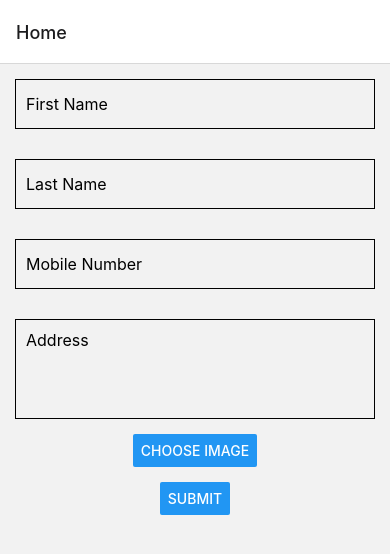
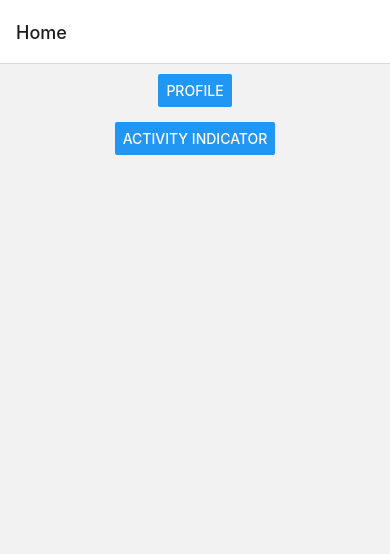
Before and after one commit to ravi-atharva/react-native-demo, a React Native app: screen /Home in a window 390 px wide. Shown: the top 554 px of the page. Built offline with nearby package versions, Linux system fonts and the light colour scheme.

Commit message:
Change Flow

```diff
--- a/App.js
+++ b/App.js
@@ -5,6 +5,7 @@ import { createNativeStackNavigator } from '@react-navigation/native-stack';
 import HomeScreen from './src/Home';
 import LoginScreen from './src/Login';
 import ProfileDetailScreen from './src/ProfileDetails';
+import Profile from './src/Profile';
 
 const Stack = createNativeStackNavigator();
 
@@ -27,6 +28,10 @@ class App extends React.Component {
             name='Profile Details'
             component={ProfileDetailScreen}
           />
+          <Stack.Screen
+            name='Profile'
+            component={Profile}
+          />
         </Stack.Navigator>
       </NavigationContainer>
     );
--- a/src/Home.js
+++ b/src/Home.js
@@ -1,97 +1,31 @@
 import * as React from 'react';
-import { View, TextInput, Button, Alert, Image } from 'react-native';
+import { View, Button } from 'react-native';
 import styles from './styles/DefaultStyle';
-import { launchImageLibrary } from 'react-native-image-picker';
 class HomeScreen extends React.Component {
   constructor(props) {
     super(props);
-    this.state = {
-      fname: '',
-      lname: '',
-      mno: '',
-      address: '',
-      fileUri: ''
-    };
   }
-
-  chooseImage = async () => {
-    let options = {
-      mediaType: 'photo',
-      quality: 1
-    };
-
-    const result = await launchImageLibrary(options);
-    this.setState({
-      fileUri: result.assets[0].uri
-    });
-  };
-
-  buttonClick = () => {
-    if (!this.state.fname.trim()) {
-      Alert.alert('Alert', 'Enter First Name');
-      return;
-    }
-    if (!this.state.lname.trim()) {
-      Alert.alert('Alert', 'Enter Last Name');
-      return;
-    }
-    if (!this.state.mno.trim()) {
-      Alert.alert('Alert', 'Enter Mobile Number');
-      return;
-    }
-    if (this.state.mno.trim().length < 6) {
-      Alert.alert('Alert', 'Enter Mobile Number at least 6 digits');
-      return;
-    }
-    if (!this.state.address.trim()) {
-      Alert.alert('Alert', 'Enter Address');
-      return;
-    }
-    this.props.navigation.navigate('Profile Details', {
-      userDetails: this.state
-    });
-  };
-
   render() {
     return (
-      <View>
-        {this.state.fileUri ? (
-          <View style={styles.centerAlign}>
-            <Image
-              source={{ uri: this.state.fileUri }}
-              style={styles.setImage}
-            />
-          </View>
-        ) : null}
-        <TextInput
-          placeholder='First Name'
-          style={styles.input}
-          onChangeText={(text) => this.setState({ fname: text })}
-        />
-        <TextInput
-          placeholder='Last Name'
-          style={styles.input}
-          onChangeText={(text) => this.setState({ lname: text })}
-        />
-        <TextInput
-          placeholder='Mobile Number'
-          style={styles.input}
-          keyboardType='phone-pad'
-          onChangeText={(text) => this.setState({ mno: text })}
-        />
-        <TextInput
-          placeholder='Address'
-          style={styles.textarea}
-          multiline={true}
-          onChangeText={(text) => this.setState({ address: text })}
-        />
-        <View style={[styles.centerAlign, styles.bottomMargin]}>
-          <Button title='Choose Image' onPress={this.chooseImage} />
+      <View style={styles.setMargin}>
+        <View style={[styles.centerAlign,styles.bottomMargin]}>
+          <Button
+            title='Profile'
+            onPress={() => {
+              this.props.navigation.navigate('Profile');
+            }}
+          />
         </View>
-        <View style={styles.centerAlign}>
-          <Button title='Submit' onPress={this.buttonClick} />
+        <View style={[styles.centerAlign,styles.bottomMargin]}>
+          <Button
+            title='Activity Indicator'
+            onPress={() => {
+              this.props.navigation.navigate('Profile');
+            }}
+          />
         </View>
       </View>
+      // </View>
     );
   }
 }
--- /dev/null
+++ b/src/Profile.js
@@ -0,0 +1,99 @@
+import * as React from 'react';
+import { View, TextInput, Button, Alert, Image } from 'react-native';
+import styles from './styles/DefaultStyle';
+import { launchImageLibrary } from 'react-native-image-picker';
+class Profile extends React.Component{
+    constructor(props) {
+        super(props);
+        this.state = {
+          fname: '',
+          lname: '',
+          mno: '',
+          address: '',
+          fileUri: ''
+        };
+      }
+
+      chooseImage = async () => {
+        let options = {
+          mediaType: 'photo',
+          quality: 1
+        };
+
+        const result = await launchImageLibrary(options);
+        this.setState({
+          fileUri: result.assets[0].uri
+        });
+      };
+
+      buttonClick = () => {
+        if (!this.state.fname.trim()) {
+          Alert.alert('Alert', 'Enter First Name');
+          return;
+        }
+        if (!this.state.lname.trim()) {
+          Alert.alert('Alert', 'Enter Last Name');
+          return;
+        }
+        if (!this.state.mno.trim()) {
+          Alert.alert('Alert', 'Enter Mobile Number');
+          return;
+        }
+        if (this.state.mno.trim().length < 6) {
+          Alert.alert('Alert', 'Enter Mobile Number at least 6 digits');
+          return;
+        }
+        if (!this.state.address.trim()) {
+          Alert.alert('Alert', 'Enter Address');
+          return;
+        }
+        this.props.navigation.navigate('Profile Details', {
+          userDetails: this.state
+        });
+      };
+
+      render() {
+        return (
+          <View>
+            {this.state.fileUri ? (
+              <View style={styles.centerAlign}>
+                <Image
+                  source={{ uri: this.state.fileUri }}
+                  style={styles.setImage}
+                />
+              </View>
+            ) : null}
+            <TextInput
+              placeholder='First Name'
+              style={styles.input}
+              onChangeText={(text) => this.setState({ fname: text })}
+            />
+            <TextInput
+              placeholder='Last Name'
+              style={styles.input}
+              onChangeText={(text) => this.setState({ lname: text })}
+            />
+            <TextInput
+              placeholder='Mobile Number'
+              style={styles.input}
+              keyboardType='phone-pad'
+              onChangeText={(text) => this.setState({ mno: text })}
+            />
+            <TextInput
+              placeholder='Address'
+              style={styles.textarea}
+              multiline={true}
+              onChangeText={(text) => this.setState({ address: text })}
+            />
+            <View style={[styles.centerAlign, styles.bottomMargin]}>
+              <Button title='Choose Image' onPress={this.chooseImage} />
+            </View>
+            <View style={styles.centerAlign}>
+              <Button title='Submit' onPress={this.buttonClick} />
+            </View>
+          </View>
+        );
+      }
+}
+
+export default Profile
```
